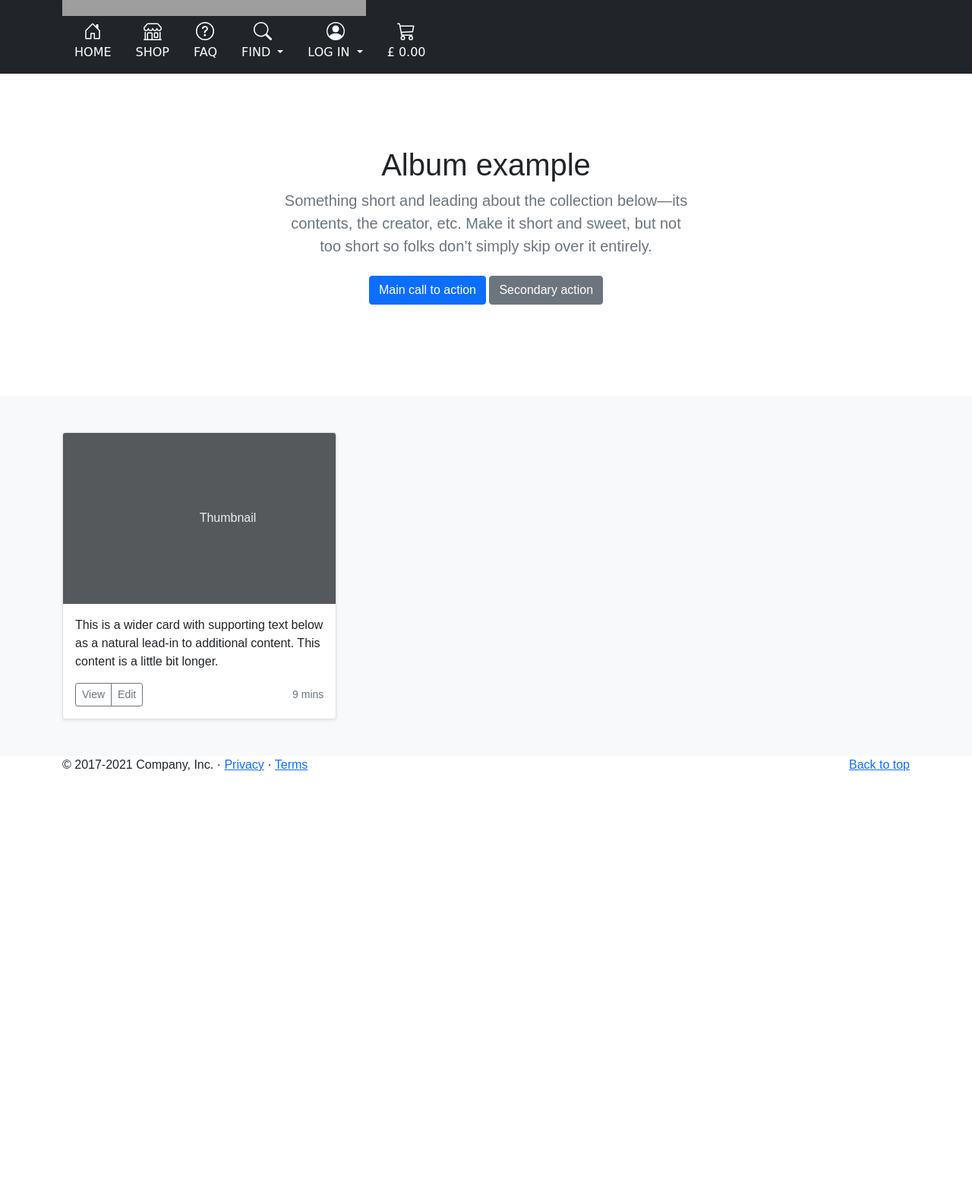
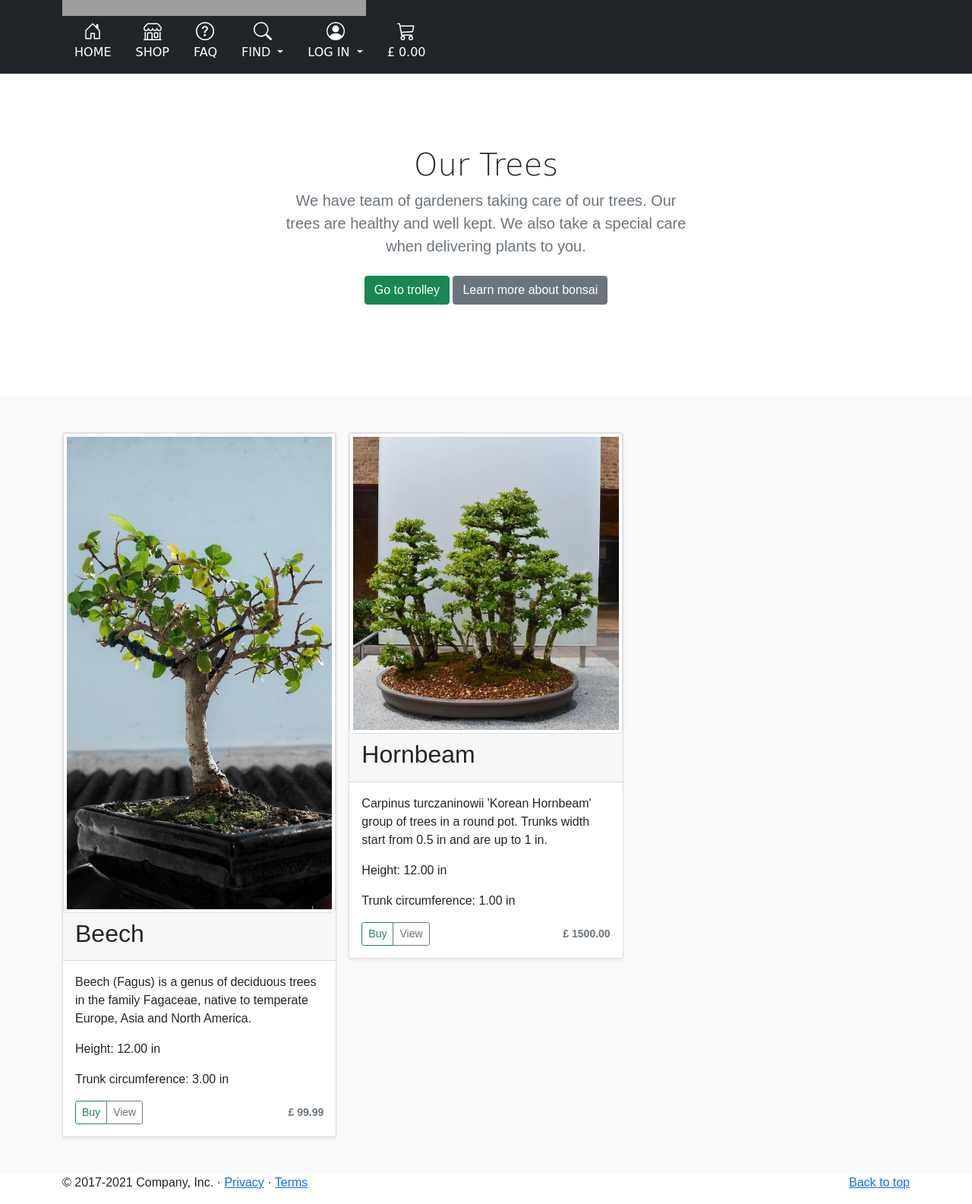
Before and after one commit to JoGorska/bonsai-shop, a Django app: page /trees/ in a window 1280 px wide. Shown: the part 287-1872 px from the top of the page at 76% size. Before the commit the page ends 1302 px from the top, so only its background shows below. Run offline with Django 3.2, Linux system fonts and the light colour scheme; data comes from the database, SQL or seed files in the repository; some libraries are stand-ins or nearby versions; some web fonts are replaced; grey boxes are pictures that could not be loaded.

Commit message:
Add template tags to trees template to display trees

```diff
--- a/trees/models.py
+++ b/trees/models.py
@@ -66,11 +66,12 @@ class Tree(models.Model):
     class that creates trees table to hold products that
     will be sold by the store
     """
+    # trunk circumference
     # these columns are required
     name = models.CharField(max_length=254, null=True, blank=True)
     slug = models.SlugField(max_length=200, unique=True, editable=False)
     height_in = models.DecimalField(max_digits=9, decimal_places=2)
-    trunk_width_in = models.DecimalField(max_digits=9, decimal_places=2)
+    trunk_circumference = models.DecimalField(max_digits=9, decimal_places=2)
     price = models.DecimalField(max_digits=9, decimal_places=2)
     current_stock = models.IntegerField(null=True, blank=True)
     # these columns are optional
--- a/trees/templates/trees/trees.html
+++ b/trees/templates/trees/trees.html
@@ -7,11 +7,15 @@
     <!-- hero image might replace with carusel ??? -->
     <div class="row py-lg-5">
       <div class="col-lg-6 col-md-8 mx-auto">
-        <h1 class="fw-light">Album example</h1>
-        <p class="lead text-muted">Something short and leading about the collection below—its contents, the creator, etc. Make it short and sweet, but not too short so folks don’t simply skip over it entirely.</p>
+        <h1 class="fw-light my-heading-font">Our Trees</h1>
+        <p class="lead text-muted">
+            We have team of gardeners taking care of our trees.
+            Our trees are healthy and well kept. We also take a special care
+             when delivering plants to you.
+        </p>
         <p>
-          <a href="#" class="btn btn-primary my-2">Main call to action</a>
-          <a href="#" class="btn btn-secondary my-2">Secondary action</a>
+          <a href="#" class="btn btn-success my-2">Go to trolley</a>
+          <a href="#" class="btn btn-secondary my-2">Learn more about bonsai</a>
         </p>
       </div>
     </div>
@@ -21,25 +25,48 @@
     <div class="container">
 
         <div class="row row-cols-1 row-cols-sm-2 row-cols-md-3 g-3">
+            {% for tree in trees %}
+
             <!-- one card  -->
             <div class="col">
                 <div class="card shadow-sm">
-                <svg class="bd-placeholder-img card-img-top" width="100%" height="225" xmlns="http://www.w3.org/2000/svg" role="img" aria-label="Placeholder: Thumbnail" preserveAspectRatio="xMidYMid slice" focusable="false"><title>Placeholder</title><rect width="100%" height="100%" fill="#55595c"/><text x="50%" y="50%" fill="#eceeef" dy=".3em">Thumbnail</text></svg>
+                    {% if tree.image %}
+                    <img class="card-img-top img-thumbnail" src="{{tree.image.url}}"
+                        {% if tree.image_alt %}
+                        alt="{{tree.image_alt}}"
+                        {% else %}
+                        alt="{{tree.name}}"
+                        {% endif %}
 
+                     height="225">
+                     {% else %}
+                     <svg class="bd-placeholder-img card-img-top" width="100%" height="225" xmlns="http://www.w3.org/2000/svg" role="img" aria-label="Placeholder: Thumbnail" preserveAspectRatio="xMidYMid slice" focusable="false"><title>Placeholder</title><rect width="100%" height="100%" fill="#55595c"></rect><text x="50%" y="50%" fill="#eceeef" dy=".3em">Thumbnail</text></svg>
+                    {% endif %}
+                <div class="card-header">
+                    <h2>{{ tree.name }}</h2>
+                </div>
                 <div class="card-body">
-                    <p class="card-text">This is a wider card with supporting text below as a natural lead-in to additional content. This content is a little bit longer.</p>
+                    {% if tree.description %}
+                    <p class="card-text">
+                        {{ tree.description }}
+                    </p>
+                    {% endif %}
+                    <p class="card-text">Height: {{ tree.height_in }} in</p>
+                    <p class="card-text">Trunk circumference: {{ tree.trunk_circumference }} in</p>
+
                     <div class="d-flex justify-content-between align-items-center">
                     <div class="btn-group">
+                        <button type="button" class="btn btn-sm btn-outline-success">Buy</button>
                         <button type="button" class="btn btn-sm btn-outline-secondary">View</button>
-                        <button type="button" class="btn btn-sm btn-outline-secondary">Edit</button>
                     </div>
-                    <small class="text-muted">9 mins</small>
+                    <small class="text-muted fw-bold">£ {{tree.price}}</small>
                     </div>
                 </div>
                 </div>
             </div>
             <!-- end of card here -->
 
+            {% endfor %}
         </div>
     </div>
 </div>
```
Also changed, not shown: db.sqlite3, media/annie-gavin-qahFHf-veUI-unsplash.jpg (added), trees/migrations/0007_rename_trunk_width_in_tree_trunk_circumference.py (added).
